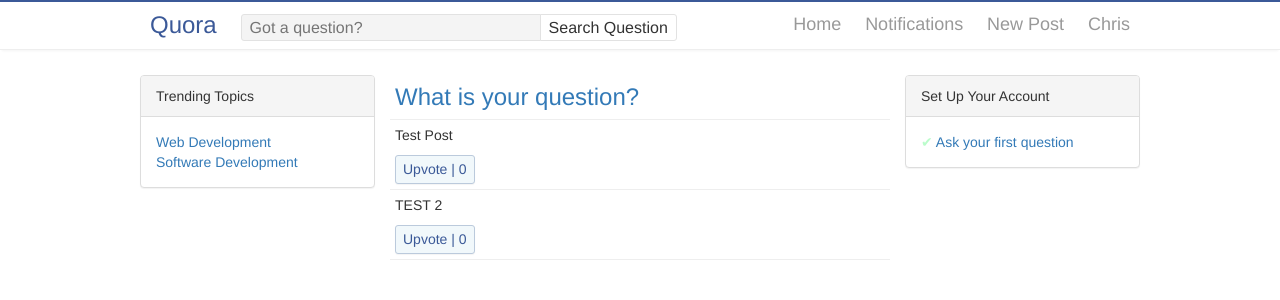
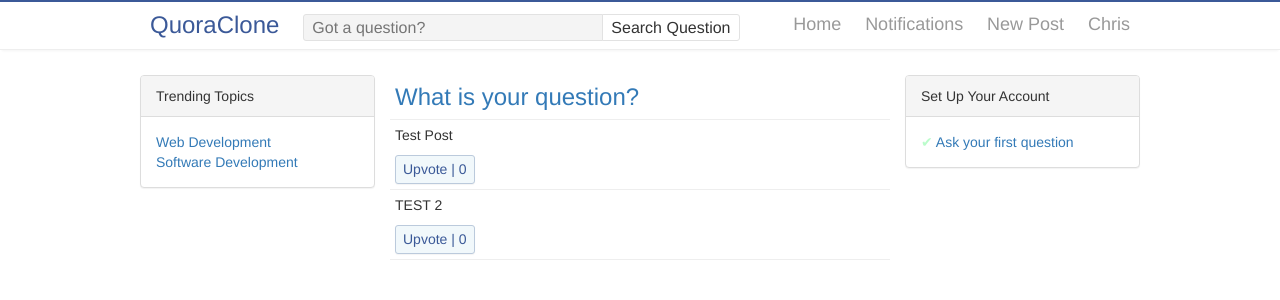
Before and after one commit to TheTezma/QuoraClone, a PHP site: page / in a window 1280 px wide. Shown: the top 300 px of the page. Run offline with PHP 8.4, Linux system fonts and the light colour scheme; a user stored in the database is signed in; data comes from the database, SQL or seed files in the repository; some libraries are stand-ins or nearby versions.

Commit message:
Starting AngularJS integration with the current UI design

```diff
--- a/assets/app.js
+++ b/assets/app.js
@@ -17,3 +17,9 @@
     }
   }
 }
+
+var app = angular.module("QuoraClone", []);
+
+app.controller("MainLayout", function($scope) {
+  $scope.AppName = "QuoraClone";
+});
--- a/routes.php
+++ b/routes.php
@@ -29,7 +29,7 @@
   }
 
   // we're adding an entry for the new controller and its actions
-  $controllers = array('pages' => ['home', 'error', 'login', 'register'],
+  $controllers = array('pages' => ['home', 'error', 'login', 'register', 'notifications'],
                        'posts' => ['show'],
                        'users' => ['login', 'register', 'logout'],
                        'topics' => ['show']);
--- a/views/layout.php
+++ b/views/layout.php
@@ -4,13 +4,14 @@
   <title>Quora</title>
   <link rel="stylesheet" type="text/css" href="assets/style.css">
   <link rel="stylesheet" href="https://maxcdn.bootstrapcdn.com/bootstrap/3.3.7/css/bootstrap.min.css">
+  <script src="https://ajax.googleapis.com/ajax/libs/angularjs/1.4.8/angular.min.js"></script>
   <script src="https://ajax.googleapis.com/ajax/libs/jquery/3.1.1/jquery.min.js"></script>
   <script src="https://maxcdn.bootstrapcdn.com/bootstrap/3.3.7/js/bootstrap.min.js"></script>
+  <script type="text/javascript" src="assets/app.js"></script>
   </head>
-  <body>
+  <body ng-app="QuoraClone" ng-controller="MainLayout">
 
     <?php require_once('routes.php'); ?>
 
   <body>
-  <script type="text/javascript" src="assets/app.js"></script>
 <html>
--- a/views/pages/home.php
+++ b/views/pages/home.php
@@ -35,6 +35,11 @@
 		<?php } ?>
 		</div>
 		<div class="col-sm-3">
+			<?php
+			if(empty($_SESSION['user'])) {
+
+			} else {
+				?>
 				<div class="panel panel-default">
 					<div class="panel-heading">
 						Set Up Your Account
@@ -45,6 +50,9 @@
 					?>
 				</div>
 			</div>
+				<?php
+			}
+			?>
 		</div>
 	</div>
 </div>
--- a/views/pages/navigation.php
+++ b/views/pages/navigation.php
@@ -1,7 +1,7 @@
 <div class="navigation">
 	<div class="navcontainer">
 		<ul class="left-nav">
-			<li><a class="logo" href="/StackOverflow">Quora</a></li>
+			<li><a class="logo" href="/QuoraClone">{{ AppName }}</a></li>
 		</ul>
 		<div class="search-container">
 			<ul class="search-nav">
@@ -12,8 +12,8 @@
 			</ul>
 		</div>
 		<ul class="right-nav pull-right">
-			<li><a href="/StackOverflow">Home</a></li>
-			<li><a href="/StackOverflow/notifications">Notifications</a></li>
+			<li><a href="/QuoraClone">Home</a></li>
+			<li><a href="/QuoraClone/notifications">Notifications</a></li>
 			<?php
 			$User = new User;
 			$User->isLoggedIn();
@@ -21,7 +21,7 @@
 			if(empty($_SESSION['user'])) {
 				?> <li><a href="login">Login/Register</a></li> <?php
 			} else {
-				?> <li><a href="/StackOverflow/new-post">New Post</a></li>
+				?> <li><a href="/QuoraClone/new-post">New Post</a></li>
 					<li><a onclick="myFunction()" class="dropbtn"><?= $_SESSION['user']['username'] ?></a></li>
 					<div id="myDropdown" class="dropdown-content">
 						<a href="#">Link 1</a>
```
Also changed, not shown: .htaccess. Lines whose indentation alone changed are shown as unchanged.
